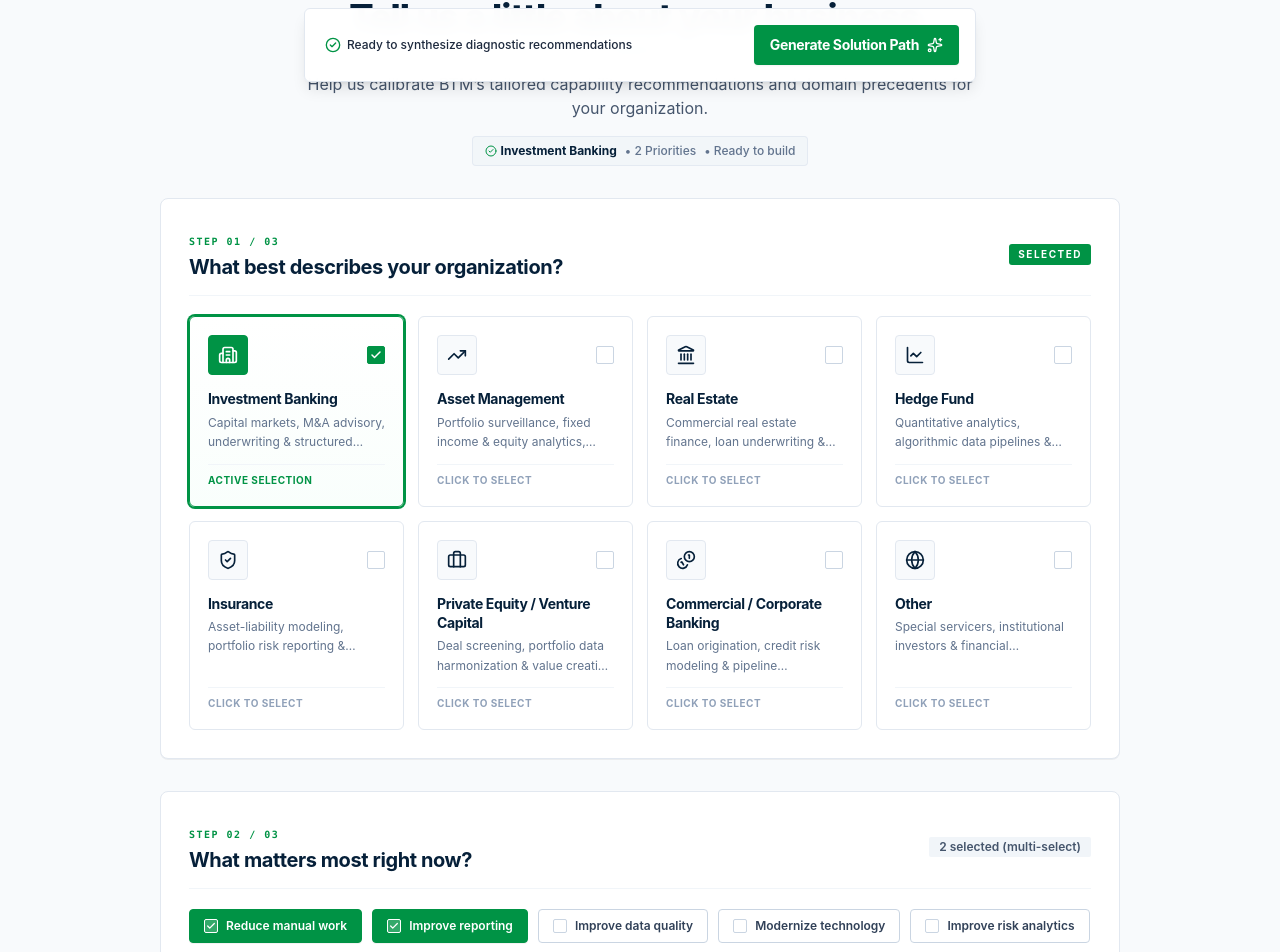
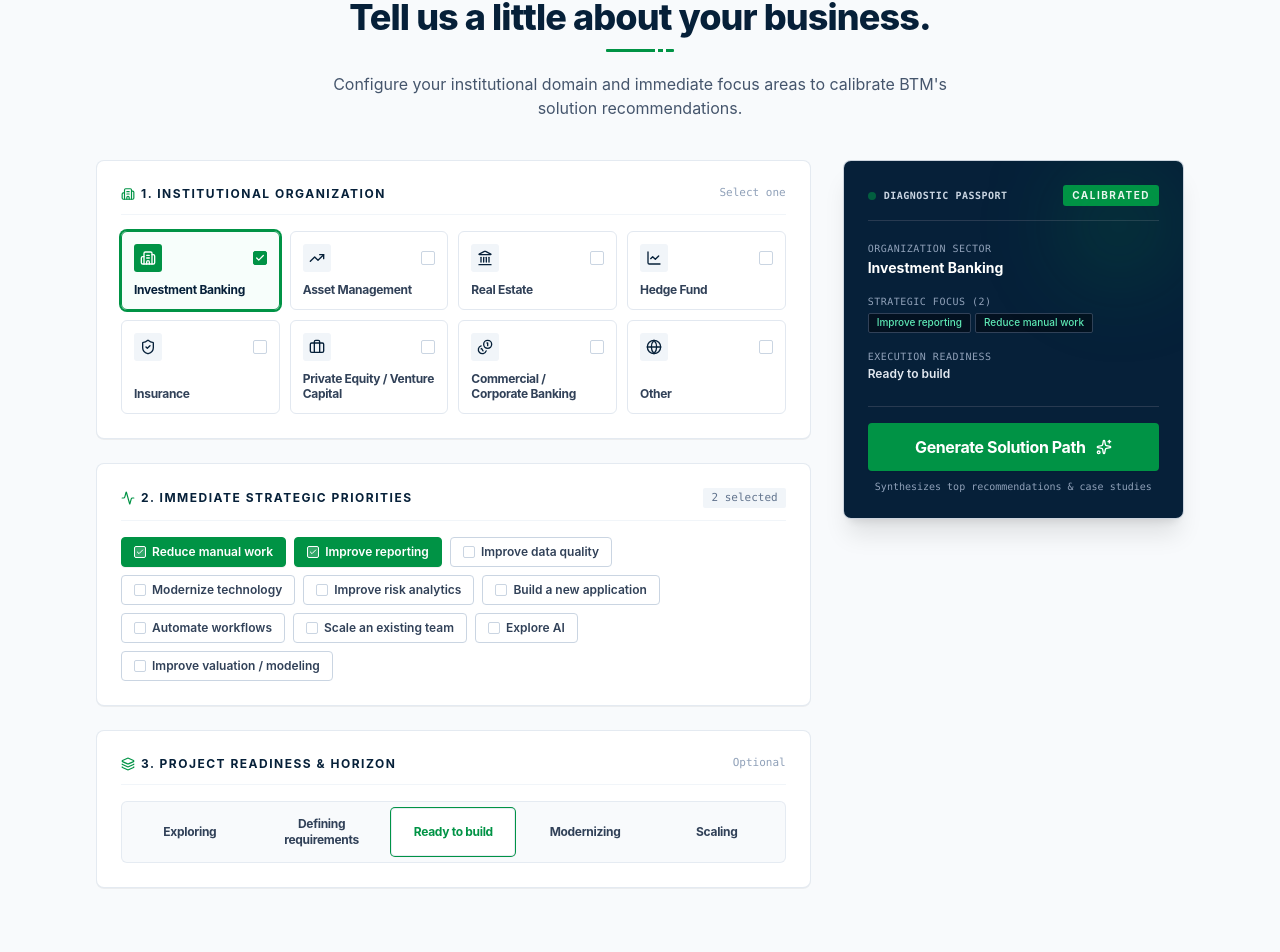
Before and after one commit to sunnyinfabio/BTM-FINANCIAL-FUNNEL, a Next.js app: page / in a window 1280 px wide. Shown: the part 2280-3232 px from the top of the page. Built offline with nearby package versions, Linux system fonts and the light colour scheme.

Commit message:
Redesign Stage 3: Interactive Diagnostic Profile Cockpit console with live passport recap

```diff
--- a/src/components/funnel/Stage3BusinessContext.tsx
+++ b/src/components/funnel/Stage3BusinessContext.tsx
@@ -1,7 +1,7 @@
 'use client';
 
 import React from 'react';
-import { motion, AnimatePresence } from 'framer-motion';
+import { motion } from 'framer-motion';
 import { BTM_INDUSTRIES, BTM_PRIORITIES, BTM_JOURNEY_STAGES } from '@/data/industries';
 import { Button } from '@/components/ui/Button';
 import { Badge } from '@/components/ui/Badge';
@@ -19,9 +19,9 @@ import {
   CheckCircle2,
   Sparkles,
   ArrowRight,
-  Compass,
   Layers,
-  ChevronDown
+  Activity,
+  Cpu
 } from 'lucide-react';
 
 interface Stage3BusinessContextProps {
@@ -35,14 +35,14 @@ interface Stage3BusinessContextProps {
 }
 
 const INDUSTRY_ICONS: Record<string, React.ReactNode> = {
-  Building2: <Building2 className="h-5 w-5" />,
-  TrendingUp: <TrendingUp className="h-5 w-5" />,
-  Landmark: <Landmark className="h-5 w-5" />,
-  LineChart: <LineChart className="h-5 w-5" />,
-  ShieldCheck: <ShieldCheck className="h-5 w-5" />,
-  Briefcase: <Briefcase className="h-5 w-5" />,
-  Coins: <Coins className="h-5 w-5" />,
-  Globe: <Globe className="h-5 w-5" />
+  Building2: <Building2 className="h-4 w-4" />,
+  TrendingUp: <TrendingUp className="h-4 w-4" />,
+  Landmark: <Landmark className="h-4 w-4" />,
+  LineChart: <LineChart className="h-4 w-4" />,
+  ShieldCheck: <ShieldCheck className="h-4 w-4" />,
+  Briefcase: <Briefcase className="h-4 w-4" />,
+  Coins: <Coins className="h-4 w-4" />,
+  Globe: <Globe className="h-4 w-4" />
 };
 
 export function Stage3BusinessContext({
@@ -55,30 +55,24 @@ export function Stage3BusinessContext({
   onSubmit
 }: Stage3BusinessContextProps) {
   const canProceed = !!selectedIndustry || selectedPriorities.length > 0;
-
-  // Progressive disclosure: Question 2 is unlocked when an industry is selected,
-  // Question 3 is unlocked when at least 1 priority is chosen.
-  // If user navigates backward, existing selections keep questions open.
-  const isQuestion2Unlocked = !!selectedIndustry || selectedPriorities.length > 0;
-  const isQuestion3Unlocked = isQuestion2Unlocked && (selectedPriorities.length > 0 || !!journeyStage);
-
-  const selectedIndustryName = BTM_INDUSTRIES.find((i) => i.id === selectedIndustry)?.name;
+  const currentIndustry = BTM_INDUSTRIES.find((i) => i.id === selectedIndustry);
+  const currentStage = BTM_JOURNEY_STAGES.find((s) => s.id === journeyStage);
 
   return (
-    <div className="mx-auto max-w-5xl px-4 sm:px-6 lg:px-8 py-8 sm:py-12">
+    <div className="mx-auto max-w-6xl px-4 sm:px-6 lg:px-8 py-8 sm:py-12">
       {/* Header Section */}
       <motion.div
         initial={{ opacity: 0, y: 12 }}
         animate={{ opacity: 1, y: 0 }}
         transition={{ duration: 0.35 }}
-        className="text-center max-w-2xl mx-auto mb-8"
+        className="text-center max-w-2xl mx-auto mb-8 sm:mb-10"
       >
         <div className="flex items-center justify-center gap-2 mb-2">
           <Badge variant="emerald" size="sm">
             Stage 03
           </Badge>
           <span className="text-xs font-mono font-medium text-slate-500 uppercase tracking-wider">
-            Business Profile Builder
+            Diagnostic Profile Builder
           </span>
         </div>
 
@@ -90,98 +84,48 @@ export function Stage3BusinessContext({
         <div className="btm-separator btm-separator-center" />
 
         <p className="text-sm sm:text-base text-slate-600 font-normal">
-          Help us calibrate BTM’s tailored capability recommendations and domain precedents for your organization.
+          Configure your institutional domain and immediate focus areas to calibrate BTM's solution recommendations.
         </p>
-
-        {/* Active Profile Summary Pill */}
-        {(selectedIndustryName || selectedPriorities.length > 0 || journeyStage) && (
-          <motion.div
-            initial={{ opacity: 0, scale: 0.95 }}
-            animate={{ opacity: 1, scale: 1 }}
-            className="mt-4 inline-flex flex-wrap items-center justify-center gap-2 rounded-[4px] bg-slate-100/90 border border-slate-200/80 px-3 py-1.5 text-xs text-slate-700 font-medium"
-          >
-            {selectedIndustryName && (
-              <span className="inline-flex items-center gap-1 font-bold text-[#062039]">
-                <CheckCircle2 className="h-3 w-3 text-[#009345]" />
-                {selectedIndustryName}
-              </span>
-            )}
-            {selectedPriorities.length > 0 && (
-              <span className="text-slate-500">
-                • {selectedPriorities.length} {selectedPriorities.length === 1 ? 'Priority' : 'Priorities'}
-              </span>
-            )}
-            {journeyStage && (
-              <span className="text-slate-500">
-                • {BTM_JOURNEY_STAGES.find((s) => s.id === journeyStage)?.title}
-              </span>
-            )}
-          </motion.div>
-        )}
       </motion.div>
 
-      <div className="space-y-8">
-        {/* ============================================================ */}
-        {/* QUESTION 1: Large Selectable Organization Cards              */}
-        {/* ============================================================ */}
-        <motion.div
-          initial={{ opacity: 0, y: 15 }}
-          animate={{ opacity: 1, y: 0 }}
-          transition={{ duration: 0.35 }}
-          className="rounded-[8px] border border-slate-200 bg-white p-6 sm:p-7 shadow-2xs"
-        >
-          <div className="flex items-center justify-between pb-3.5 border-b border-slate-100">
-            <div>
-              <span className="text-[10px] font-mono font-bold uppercase tracking-[1.5px] text-[#009345]">
-                Step 01 / 03
+      {/* Main 2-Column Diagnostic Cockpit Layout */}
+      <div className="grid grid-cols-1 lg:grid-cols-12 gap-8 items-start">
+        {/* Left Column (8 Cols): Interactive Selector Matrix */}
+        <div className="lg:col-span-8 space-y-6">
+          {/* Dimension 1: Organization Type */}
+          <div className="rounded-[8px] border border-slate-200/90 bg-white p-5 sm:p-6 shadow-2xs">
+            <div className="flex items-center justify-between pb-3 border-b border-slate-100">
+              <span className="text-xs font-bold uppercase tracking-[1.5px] text-[#062039] flex items-center gap-1.5">
+                <Building2 className="h-3.5 w-3.5 text-[#009345]" />
+                1. Institutional Organization
               </span>
-              <h3 className="text-lg sm:text-xl font-bold text-[#062039] mt-0.5">
-                What best describes your organization?
-              </h3>
+              <span className="text-[11px] font-mono text-slate-400">Select one</span>
             </div>
 
-            {selectedIndustry ? (
-              <Badge variant="emerald" size="sm">
-                Selected
-              </Badge>
-            ) : (
-              <span className="text-xs text-slate-400 font-medium">Select one</span>
-            )}
-          </div>
-
-          <div className="mt-5 grid grid-cols-1 sm:grid-cols-2 lg:grid-cols-4 gap-3.5">
+            <div className="mt-4 grid grid-cols-2 sm:grid-cols-4 gap-2.5">
               {BTM_INDUSTRIES.map((industry) => {
                 const isSelected = selectedIndustry === industry.id;
-              const icon = INDUSTRY_ICONS[industry.iconName] || <Building2 className="h-5 w-5" />;
+                const icon = INDUSTRY_ICONS[industry.iconName] || <Building2 className="h-4 w-4" />;
 
                 return (
-                <div
+                  <button
                     key={industry.id}
-                  tabIndex={0}
-                  role="radio"
-                  aria-checked={isSelected}
+                    type="button"
                     onClick={() => onSelectIndustry(industry.id)}
-                  onKeyDown={(e) => {
-                    if (e.key === ' ' || e.key === 'Enter') {
-                      e.preventDefault();
-                      onSelectIndustry(industry.id);
-                    }
-                  }}
                     className={cn(
-                    'group relative flex flex-col justify-between rounded-[6px] border p-4.5 text-left transition-all duration-200 cursor-pointer outline-none select-none focus-visible:ring-2 focus-visible:ring-[#009345] focus-visible:ring-offset-1',
+                      'group relative flex flex-col items-start justify-between rounded-[6px] border p-3 text-left transition-all duration-150 cursor-pointer select-none outline-none focus-visible:ring-2 focus-visible:ring-[#009345]',
                       isSelected
-                      ? 'border-[#009345] ring-2 ring-[#009345] bg-gradient-to-b from-white to-emerald-50/30 shadow-xs'
-                      : 'border-slate-200 bg-white hover:border-slate-300 hover:shadow-md hover:-translate-y-0.5'
+                        ? 'border-[#009345] ring-2 ring-[#009345] bg-emerald-50/40 shadow-xs'
+                        : 'border-slate-200 bg-white hover:border-slate-300 hover:bg-slate-50/70 hover:-translate-y-0.5'
                     )}
                   >
-                  <div>
-                    <div className="flex items-center justify-between">
+                    <div className="flex items-center justify-between w-full">
                       <div
                         className={cn(
-                          'flex h-10 w-10 shrink-0 items-center justify-center rounded-[4px] border transition-colors',
+                          'flex h-7 w-7 items-center justify-center rounded-[3px] transition-colors',
                           isSelected
-                            ? 'bg-[#009345] text-white border-[#009345]'
-                            : 'bg-slate-50 text-[#062039] border-slate-200 group-hover:bg-[#062039] group-hover:text-white'
+                            ? 'bg-[#009345] text-white'
+                            : 'bg-slate-100 text-[#062039] group-hover:bg-[#062039] group-hover:text-white'
                         )}
                       >
                         {icon}
@@ -189,69 +133,43 @@ export function Stage3BusinessContext({
 
                       <div
                         className={cn(
-                          'flex h-4.5 w-4.5 shrink-0 items-center justify-center rounded-[2px] border transition-all',
+                          'flex h-3.5 w-3.5 items-center justify-center rounded-[2px] border transition-all',
                           isSelected
                             ? 'border-[#009345] bg-[#009345] text-white'
-                            : 'border-slate-300 bg-white text-transparent group-hover:border-slate-400'
+                            : 'border-slate-300 bg-white text-transparent'
                         )}
                       >
-                        <Check className="h-3 w-3 stroke-[3]" />
+                        <Check className="h-2.5 w-2.5 stroke-[3]" />
                       </div>
                     </div>
 
-                    <h4
+                    <span
                       className={cn(
-                        'mt-3.5 text-sm font-bold tracking-tight transition-colors leading-snug',
-                        isSelected ? 'text-[#062039]' : 'text-[#062039] group-hover:text-[#009345]'
+                        'mt-2.5 text-xs font-bold tracking-tight leading-tight line-clamp-2',
+                        isSelected ? 'text-[#062039]' : 'text-slate-700 group-hover:text-[#062039]'
                       )}
                     >
                       {industry.name}
-                    </h4>
-
-                    <p className="mt-1 text-xs text-slate-500 leading-relaxed font-normal line-clamp-2">
-                      {industry.description}
-                    </p>
-                  </div>
-
-                  <div className="mt-3 pt-2 border-t border-slate-100 flex items-center justify-between text-[10px] font-bold uppercase tracking-wider">
-                    <span className={isSelected ? 'text-[#009345]' : 'text-slate-400 group-hover:text-slate-600'}>
-                      {isSelected ? 'Active Selection' : 'Click to select'}
                     </span>
-                  </div>
-                </div>
+                  </button>
                 );
               })}
             </div>
-        </motion.div>
-
-        {/* ============================================================ */}
-        {/* QUESTION 2: Compact Selectable Chips (Progressive Disclosure) */}
-        {/* ============================================================ */}
-        <AnimatePresence>
-          {isQuestion2Unlocked && (
-            <motion.div
-              initial={{ opacity: 0, y: 15, height: 0 }}
-              animate={{ opacity: 1, y: 0, height: 'auto' }}
-              exit={{ opacity: 0, y: -10, height: 0 }}
-              transition={{ duration: 0.35 }}
-              className="rounded-[8px] border border-slate-200 bg-white p-6 sm:p-7 shadow-2xs overflow-hidden"
-            >
-              <div className="flex items-center justify-between pb-3.5 border-b border-slate-100">
-                <div>
-                  <span className="text-[10px] font-mono font-bold uppercase tracking-[1.5px] text-[#009345]">
-                    Step 02 / 03
-                  </span>
-                  <h3 className="text-lg sm:text-xl font-bold text-[#062039] mt-0.5">
-                    What matters most right now?
-                  </h3>
           </div>
 
-                <span className="text-xs font-semibold text-slate-600 bg-slate-100 px-2.5 py-0.5 rounded-[2px]">
-                  {selectedPriorities.length} selected (multi-select)
+          {/* Dimension 2: Immediate Priorities */}
+          <div className="rounded-[8px] border border-slate-200/90 bg-white p-5 sm:p-6 shadow-2xs">
+            <div className="flex items-center justify-between pb-3 border-b border-slate-100">
+              <span className="text-xs font-bold uppercase tracking-[1.5px] text-[#062039] flex items-center gap-1.5">
+                <Activity className="h-3.5 w-3.5 text-[#009345]" />
+                2. Immediate Strategic Priorities
+              </span>
+              <span className="text-[11px] font-mono text-slate-500 bg-slate-100 px-2 py-0.5 rounded-[2px]">
+                {selectedPriorities.length} selected
               </span>
             </div>
 
-              <div className="mt-5 flex flex-wrap gap-2.5">
+            <div className="mt-4 flex flex-wrap gap-2">
               {BTM_PRIORITIES.map((priority) => {
                 const isSelected = selectedPriorities.includes(priority.id);
 
@@ -259,12 +177,9 @@ export function Stage3BusinessContext({
                   <button
                     key={priority.id}
                     type="button"
-                      tabIndex={0}
-                      role="checkbox"
-                      aria-checked={isSelected}
                     onClick={() => onTogglePriority(priority.id)}
                     className={cn(
-                        'group inline-flex items-center gap-2 rounded-[4px] border px-3.5 py-2 text-xs font-semibold transition-all duration-150 cursor-pointer select-none outline-none focus-visible:ring-2 focus-visible:ring-[#009345] focus-visible:ring-offset-1',
+                      'group inline-flex items-center gap-1.5 rounded-[4px] border px-3 py-1.5 text-xs font-semibold transition-all duration-150 cursor-pointer select-none outline-none focus-visible:ring-2 focus-visible:ring-[#009345]',
                       isSelected
                         ? 'border-[#009345] bg-[#009345] text-white shadow-2xs hover:bg-[#007a38]'
                         : 'border-slate-300 bg-white text-slate-700 hover:border-slate-400 hover:bg-slate-50'
@@ -272,50 +187,32 @@ export function Stage3BusinessContext({
                   >
                     <div
                       className={cn(
-                          'flex h-3.5 w-3.5 items-center justify-center rounded-[2px] border transition-colors',
+                        'flex h-3 w-3 items-center justify-center rounded-[2px] border transition-colors',
                         isSelected
                           ? 'border-white bg-white/20 text-white'
-                            : 'border-slate-300 text-transparent group-hover:border-slate-400'
+                          : 'border-slate-300 text-transparent'
                       )}
                     >
-                        <Check className="h-2.5 w-2.5 stroke-[3]" />
+                      <Check className="h-2 w-2 stroke-[3]" />
                     </div>
                     <span>{priority.label}</span>
                   </button>
                 );
               })}
             </div>
-            </motion.div>
-          )}
-        </AnimatePresence>
-
-        {/* ============================================================ */}
-        {/* QUESTION 3: Compact Segmented Control (Progressive Disclosure)*/}
-        {/* ============================================================ */}
-        <AnimatePresence>
-          {isQuestion3Unlocked && (
-            <motion.div
-              initial={{ opacity: 0, y: 15, height: 0 }}
-              animate={{ opacity: 1, y: 0, height: 'auto' }}
-              exit={{ opacity: 0, y: -10, height: 0 }}
-              transition={{ duration: 0.35 }}
-              className="rounded-[8px] border border-slate-200 bg-white p-6 sm:p-7 shadow-2xs overflow-hidden"
-            >
-              <div className="flex items-center justify-between pb-3.5 border-b border-slate-100">
-                <div>
-                  <span className="text-[10px] font-mono font-bold uppercase tracking-[1.5px] text-[#737373]">
-                    Step 03 / 03 (Optional)
-                  </span>
-                  <h3 className="text-lg sm:text-xl font-bold text-[#062039] mt-0.5">
-                    Where are you in the journey?
-                  </h3>
           </div>
 
-                <span className="text-xs font-medium text-slate-400">Optional</span>
+          {/* Dimension 3: Journey Horizon */}
+          <div className="rounded-[8px] border border-slate-200/90 bg-white p-5 sm:p-6 shadow-2xs">
+            <div className="flex items-center justify-between pb-3 border-b border-slate-100">
+              <span className="text-xs font-bold uppercase tracking-[1.5px] text-[#062039] flex items-center gap-1.5">
+                <Layers className="h-3.5 w-3.5 text-[#009345]" />
+                3. Project Readiness & Horizon
+              </span>
+              <span className="text-[11px] font-mono text-slate-400">Optional</span>
             </div>
 
-              {/* Compact Segmented Control Bar */}
-              <div className="mt-5 grid grid-cols-2 sm:grid-cols-3 lg:grid-cols-5 gap-2 bg-slate-100/80 p-1.5 rounded-[6px] border border-slate-200/80">
+            <div className="mt-4 grid grid-cols-2 sm:grid-cols-5 gap-2 bg-slate-50 p-1.5 rounded-[6px] border border-slate-200/80">
               {BTM_JOURNEY_STAGES.map((stage) => {
                 const isSelected = journeyStage === stage.id;
 
@@ -323,59 +220,112 @@ export function Stage3BusinessContext({
                   <button
                     key={stage.id}
                     type="button"
-                      tabIndex={0}
-                      role="radio"
-                      aria-checked={isSelected}
                     onClick={() => onSelectJourneyStage(stage.id)}
                     className={cn(
-                        'flex flex-col items-center justify-center p-3 text-center rounded-[4px] transition-all duration-150 cursor-pointer select-none outline-none focus-visible:ring-2 focus-visible:ring-[#009345]',
+                      'p-2 text-center rounded-[4px] transition-all duration-150 cursor-pointer select-none outline-none focus-visible:ring-2 focus-visible:ring-[#009345]',
                       isSelected
                         ? 'bg-white text-[#062039] shadow-xs border border-slate-200/80 ring-1 ring-[#009345]'
                         : 'text-slate-600 hover:text-slate-900 hover:bg-white/60'
                     )}
                   >
-                      <span
+                    <div
                       className={cn(
                         'text-xs font-bold tracking-tight',
                         isSelected ? 'text-[#009345]' : 'text-slate-700'
                       )}
                     >
                       {stage.title}
-                      </span>
-                      <span className="text-[10px] text-slate-500 mt-0.5 font-normal line-clamp-1">
-                        {stage.description}
-                      </span>
+                    </div>
                   </button>
                 );
               })}
             </div>
-            </motion.div>
-          )}
-        </AnimatePresence>
+          </div>
         </div>
 
-      {/* Floating Bottom Sticky Action Bar */}
-      <div className="sticky bottom-6 mt-10 z-30 flex items-center justify-between rounded-[6px] border border-slate-200 bg-white/98 backdrop-blur-sm p-4 shadow-lg max-w-2xl mx-auto">
-        <div className="flex items-center gap-2 text-xs text-slate-600 pl-1">
-          {canProceed ? (
-            <div className="flex items-center gap-1.5 text-slate-800 font-medium">
-              <CheckCircle2 className="h-4 w-4 text-[#009345]" />
-              <span>Ready to synthesize diagnostic recommendations</span>
+        {/* Right Column (4 Cols): Live Diagnostic Profile Cockpit */}
+        <div className="lg:col-span-4 sticky top-24 space-y-4">
+          <div className="rounded-[8px] border border-slate-200/90 bg-[#062039] text-white p-6 shadow-xl relative overflow-hidden">
+            {/* Ambient Background Gradient */}
+            <div className="absolute top-0 right-0 h-32 w-32 bg-[#009345]/15 rounded-full blur-2xl pointer-events-none" />
+
+            <div className="flex items-center justify-between pb-3.5 border-b border-slate-700/80">
+              <div className="flex items-center gap-2">
+                <span className="h-2 w-2 rounded-full bg-[#009345] animate-pulse" />
+                <span className="font-mono text-[10px] uppercase font-bold tracking-wider text-slate-300">
+                  DIAGNOSTIC PASSPORT
+                </span>
               </div>
+              <Badge variant="emerald" size="sm">
+                CALIBRATED
+              </Badge>
+            </div>
+
+            {/* Live Configured Parameters */}
+            <div className="mt-5 space-y-4 text-left">
+              <div>
+                <span className="text-[10px] font-mono uppercase tracking-wider text-slate-400 block">
+                  ORGANIZATION SECTOR
+                </span>
+                <div className="text-sm font-bold text-white mt-0.5">
+                  {currentIndustry ? currentIndustry.name : <span className="text-slate-400 italic">Pending selection...</span>}
+                </div>
+              </div>
+
+              <div>
+                <span className="text-[10px] font-mono uppercase tracking-wider text-slate-400 block">
+                  STRATEGIC FOCUS ({selectedPriorities.length})
+                </span>
+                <div className="text-xs text-slate-300 mt-1 flex flex-wrap gap-1">
+                  {selectedPriorities.length > 0 ? (
+                    selectedPriorities.slice(0, 3).map((pId) => {
+                      const pObj = BTM_PRIORITIES.find((p) => p.id === pId);
+                      return (
+                        <span
+                          key={pId}
+                          className="bg-[#031120] border border-slate-700 px-2 py-0.5 rounded-[2px] text-[10px] text-emerald-300 font-medium"
+                        >
+                          {pObj?.label}
+                        </span>
+                      );
+                    })
                   ) : (
-            <span className="text-slate-500">Select an organization type to build your profile</span>
+                    <span className="text-slate-400 italic">No priorities selected</span>
+                  )}
+                  {selectedPriorities.length > 3 && (
+                    <span className="text-[10px] text-slate-400">+{selectedPriorities.length - 3} more</span>
                   )}
                 </div>
+              </div>
 
+              <div>
+                <span className="text-[10px] font-mono uppercase tracking-wider text-slate-400 block">
+                  EXECUTION READINESS
+                </span>
+                <div className="text-xs font-semibold text-slate-200 mt-0.5">
+                  {currentStage ? currentStage.title : 'Exploring Possibilities'}
+                </div>
+              </div>
+            </div>
+
+            {/* Primary Action Button inside Cockpit */}
+            <div className="mt-6 pt-4 border-t border-slate-700/80">
               <Button
                 variant="emerald"
-          size="md"
+                size="lg"
                 disabled={!canProceed}
                 onClick={onSubmit}
                 rightIcon={<Sparkles className="h-4 w-4" />}
+                className="w-full justify-center shadow-xs"
               >
                 Generate Solution Path
               </Button>
+              <p className="text-[10px] text-slate-400 text-center mt-2 font-mono">
+                Synthesizes top recommendations & case studies
+              </p>
+            </div>
+          </div>
+        </div>
       </div>
     </div>
   );
```
Lines whose indentation alone changed are shown as unchanged.
